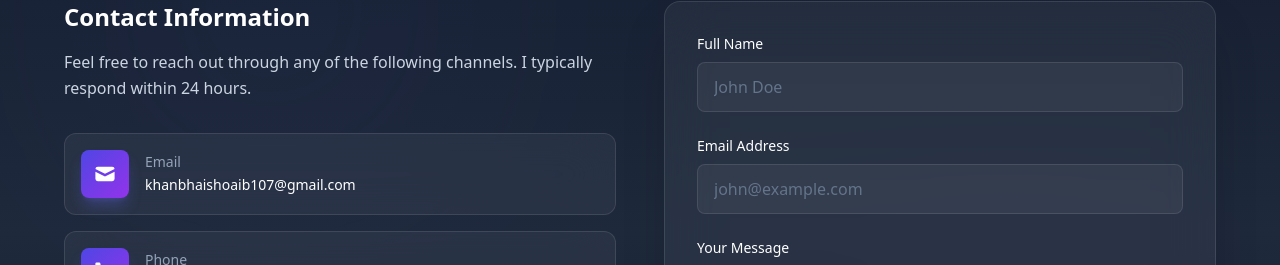
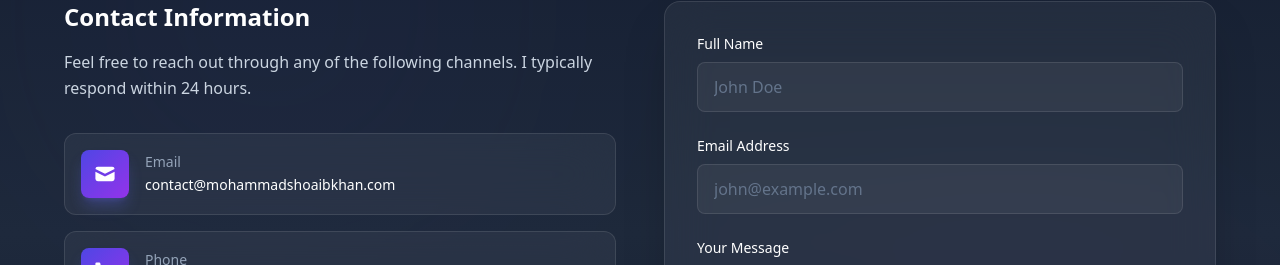
Before and after one commit to Rishidubey0/DeveshPortfolio, a React (Vite) app: page / in a window 1280 px wide. Shown: the part 6210-6475 px from the top of the page. Built offline with nearby package versions, Linux system fonts and the light colour scheme.

Commit message:
feat: update contact information in ContactUs component and meta tags

```diff
--- a/index.html
+++ b/index.html
@@ -48,7 +48,7 @@
     />
     <meta
       property="og:image"
-      content="https://mohammadshoaibkhan.com/og-image.jpg"
+      content="https://res.cloudinary.com/dt7qppfbh/image/upload/v1762139970/aiimg1_jlasiv.png"
     />
     <meta property="og:image:width" content="1200" />
     <meta property="og:image:height" content="630" />
@@ -72,7 +72,7 @@
     />
     <meta
       name="twitter:image"
-      content="https://mohammadshoaibkhan.com/og-image.jpg"
+      content="https://res.cloudinary.com/dt7qppfbh/image/upload/v1762139970/aiimg1_jlasiv.png"
     />
     <meta name="twitter:creator" content="@yourhandle" />
 
@@ -82,7 +82,7 @@
     <meta name="geo.placename" content="India" />
 
     <!-- PWA -->
-    <link rel="manifest" href="/site.webmanifest" />
+
     <meta name="apple-mobile-web-app-capable" content="yes" />
     <meta
       name="apple-mobile-web-app-status-bar-style"
@@ -101,18 +101,17 @@
         "@type": "Person",
         "name": "Mohammad Shoaib Khan",
         "url": "https://mohammadshoaibkhan.com",
-        "image": "https://mohammadshoaibkhan.com/profile.jpg",
+        "image": "https://res.cloudinary.com/dt7qppfbh/image/upload/v1762139970/aiimg1_jlasiv.png",
         "sameAs": [
-          "https://github.com/your-username",
-          "https://www.linkedin.com/in/your-handle",
-          "https://twitter.com/your-handle"
+          "https://github.com/mohdshoaibkhan72",
+          "https://www.linkedin.com/in/mohdshoaibkhan72"
         ],
         "jobTitle": "Full-Stack MERN Developer",
         "worksFor": {
           "@type": "Organization",
-          "name": "Loanyfy"
+          "name": "Freelancer"
         },
-        "email": "khanbhaishoaib107@gmail.com",
+        "email": "contact@mohammadshoaibkhan.com",
         "address": {
           "@type": "PostalAddress",
           "addressCountry": "IN"
--- a/src/components/ContactUs.jsx
+++ b/src/components/ContactUs.jsx
@@ -68,8 +68,8 @@ export function Contact() {
     {
       icon: HiMail,
       label: "Email",
-      value: "khanbhaishoaib107@gmail.com",
-      link: "mailto:khanbhaishoaib107@gmail.com",
+      value: "contact@mohammadshoaibkhan.com",
+      link: "mailto:contact@mohammadshoaibkhan.com",
     },
     {
       icon: HiPhone,
```
